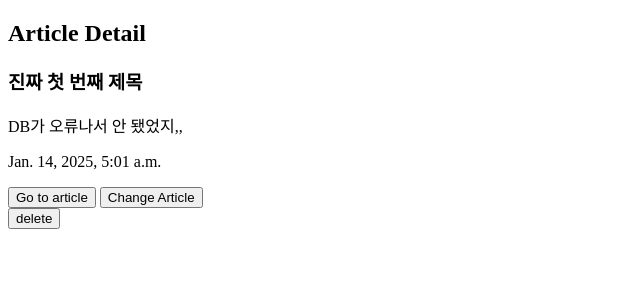
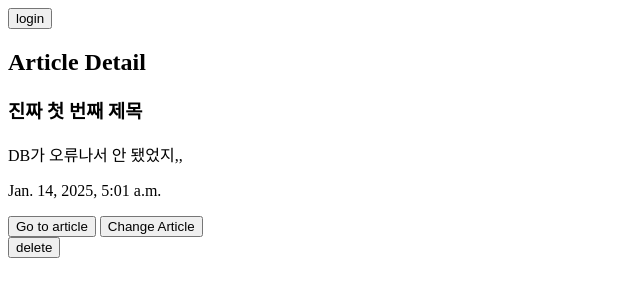
Before and after one commit to minkyungbae/Django, a Django app: page /articles/1/ in a window 1280 px wide. Shown: the top 300 px of the page, without its empty margins (0-640 px from the left). Run offline with Django 4.2, Linux system fonts and the light colour scheme; data comes from the database, SQL or seed files in the repository; parts of the project's set-up code (start-up, migrations or seed data) failed here and were passed over.

Commit message:
Fix code

```diff
--- a/my_first_pjt/templates/base.html
+++ b/my_first_pjt/templates/base.html
@@ -1,12 +1,32 @@
 <!DOCTYPE html>
 <html lang="en">
-  <head>
-    <meta charset="UTF-8" />
-    <meta name="viewport" content="width=device-width, initial-scale=1.0" />
-    <title>My First Django PJT</title>
-  </head>
-  <body>
-    {% block content %}
-    {% endblock content%}
-  </body>
+<head>
+    <meta charset="UTF-8">
+    <meta name="viewport" content="width=device-width, initial-scale=1.0">
+    <title>Document</title>
+</head>
+<body>
+    <div class="navbar">
+
+      {% if request.user.is_authenticated %}
+      <h4>welcome, {{ request.user.username }}</h4>
+      <form action='{% url 'accounts:logout' %}' method="POST">
+        {% csrf_token %}
+        <input type="submit" value='logout'></input>
+      </form>
+
+      {% else %}
+      <a href="{% url 'accounts:login'%}">
+        <button>login</button></a>
+
+      {% endif %}
+
+    </div>
+
+    <div class="container">
+        {% block content %}
+        {% endblock content %}
+    </div>
+
+</body>
 </html>
```
